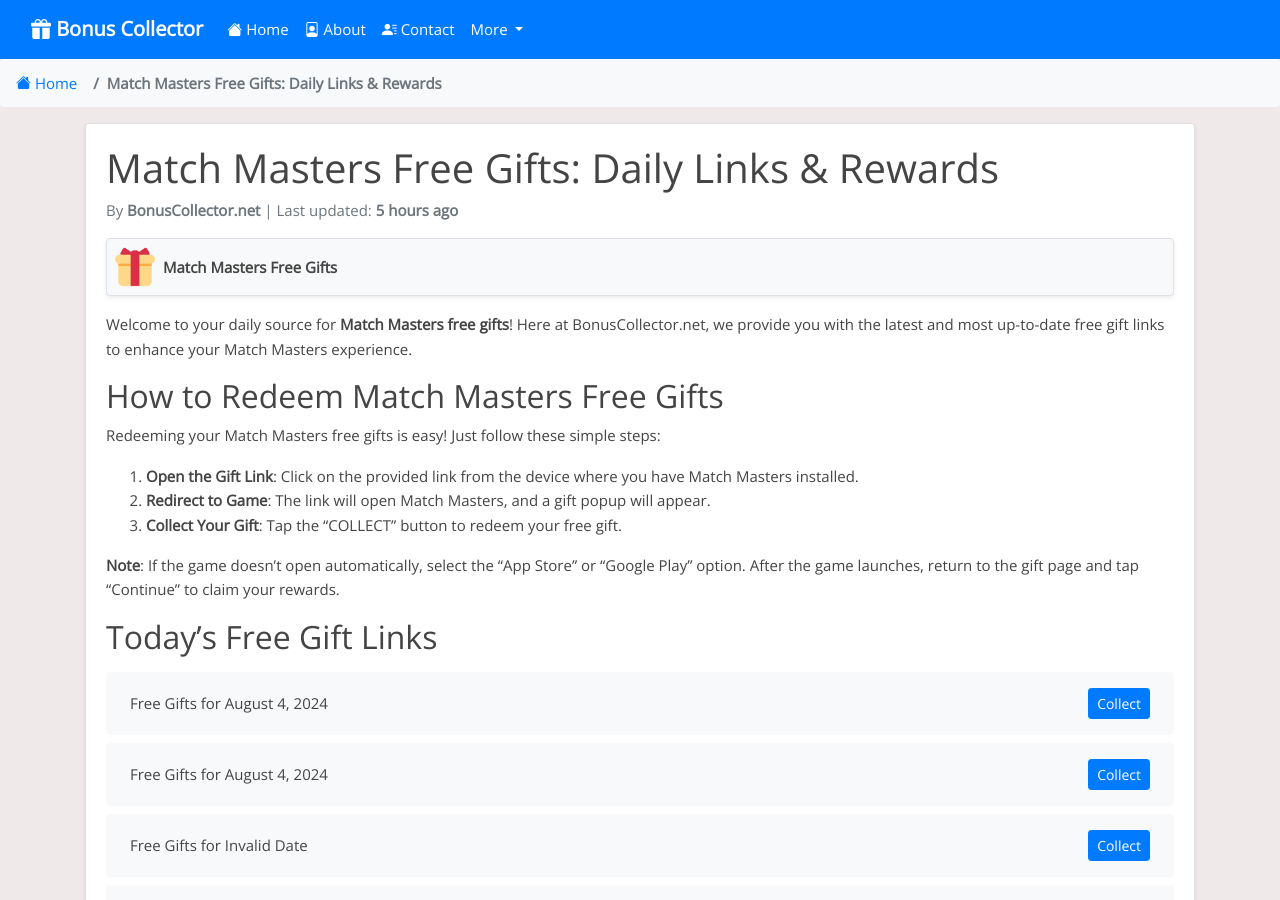
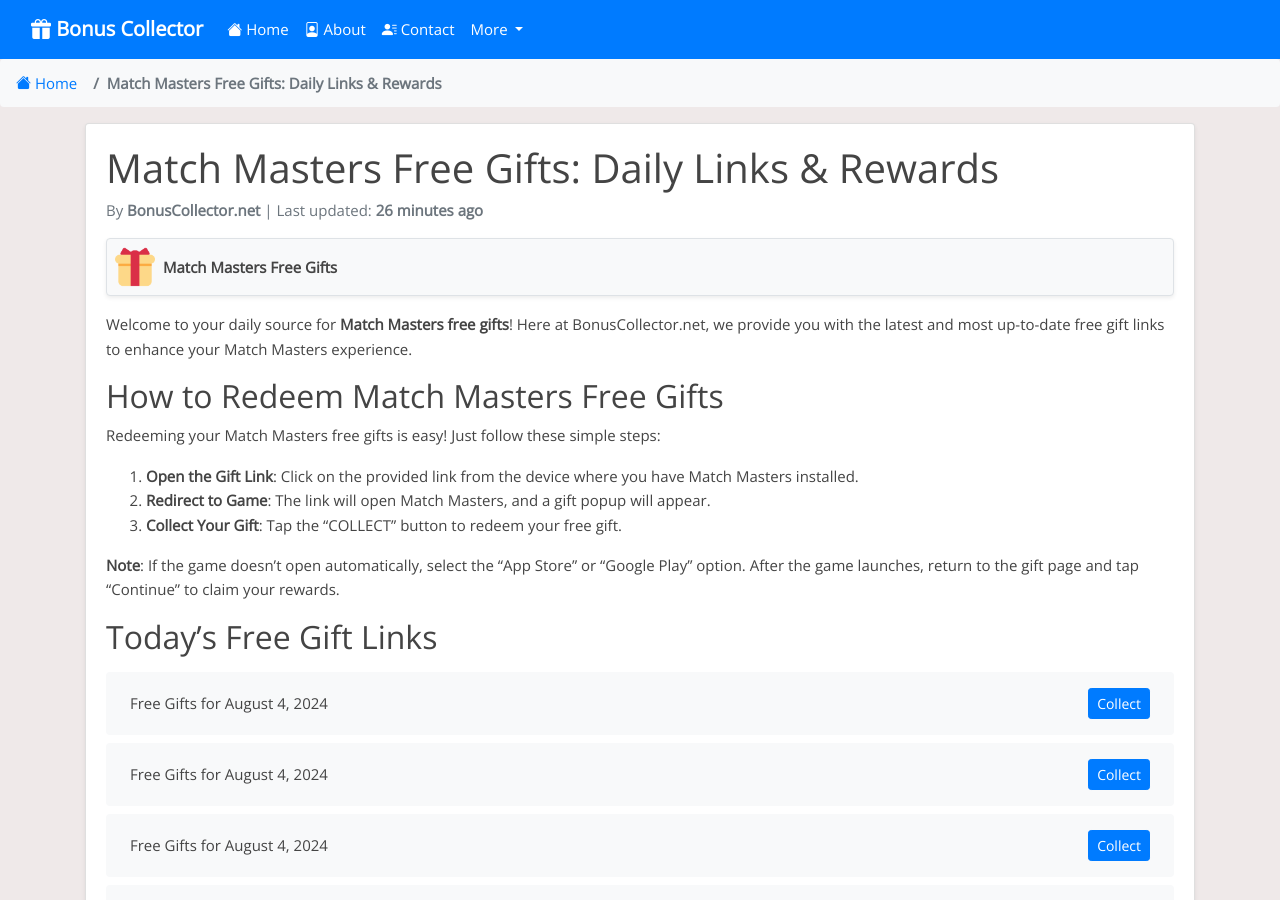
Before and after one commit to Prollad99/bs-net, a Jekyll site: the page built from _posts/2024-06-30-match-masters.md, in a window 1280 px wide and 900 px high. Built offline with Jekyll 4.4.1, drawn with Linux system fonts in a browser that asks for light colours; nearby versions of some CDN libraries; comment, search, counter and statistics services are not loaded.

Commit message:
Update match-masters reward links and last modified date

```diff
--- a/_data/include_files.yml
+++ b/_data/include_files.yml
@@ -2,7 +2,7 @@
   last_modified: 2024-08-04 11:05:00
 
 match-masters.html:
-  last_modified: 2024-08-04 08:33:26
+  last_modified: 2024-08-04 13:07:59
 
 doubleu-casino.html:
   last_modified: 2024-08-04 06:36:48
--- a/_includes/match-masters.html
+++ b/_includes/match-masters.html
@@ -1,4 +1,8 @@
 <ul class="list-group mt-3 mb-4">
+  <li class="list-group-item d-flex justify-content-between align-items-center">
+    <span>Free Gifts for August 4, 2024</span>
+    <a href="https://go.matchmasters.io/l/p/SdMIEGso2kI" class="btn btn-primary btn-sm">Collect</a>
+  </li>
   <li class="list-group-item d-flex justify-content-between align-items-center">
     <span>Free Gifts for August 4, 2024</span>
     <a href="https://go.matchmasters.io/l/p/Grabyourperks" class="btn btn-primary btn-sm">Collect</a>
@@ -395,8 +399,4 @@
     <span>Free Gifts for Invalid Date</span>
     <a href="https://go.matchmasters.io/l/p/tjqh6v_IW_w" class="btn btn-primary btn-sm">Collect</a>
   </li>
-  <li class="list-group-item d-flex justify-content-between align-items-center">
-    <span>Free Gifts for Invalid Date</span>
-    <a href="https://go.matchmasters.io/l/p/bpHqyi3fiaA" class="btn btn-primary btn-sm">Collect</a>
-  </li>
 </ul>
```
Also changed, not shown: links-json/match-masters.json (+4 -3 lines).
